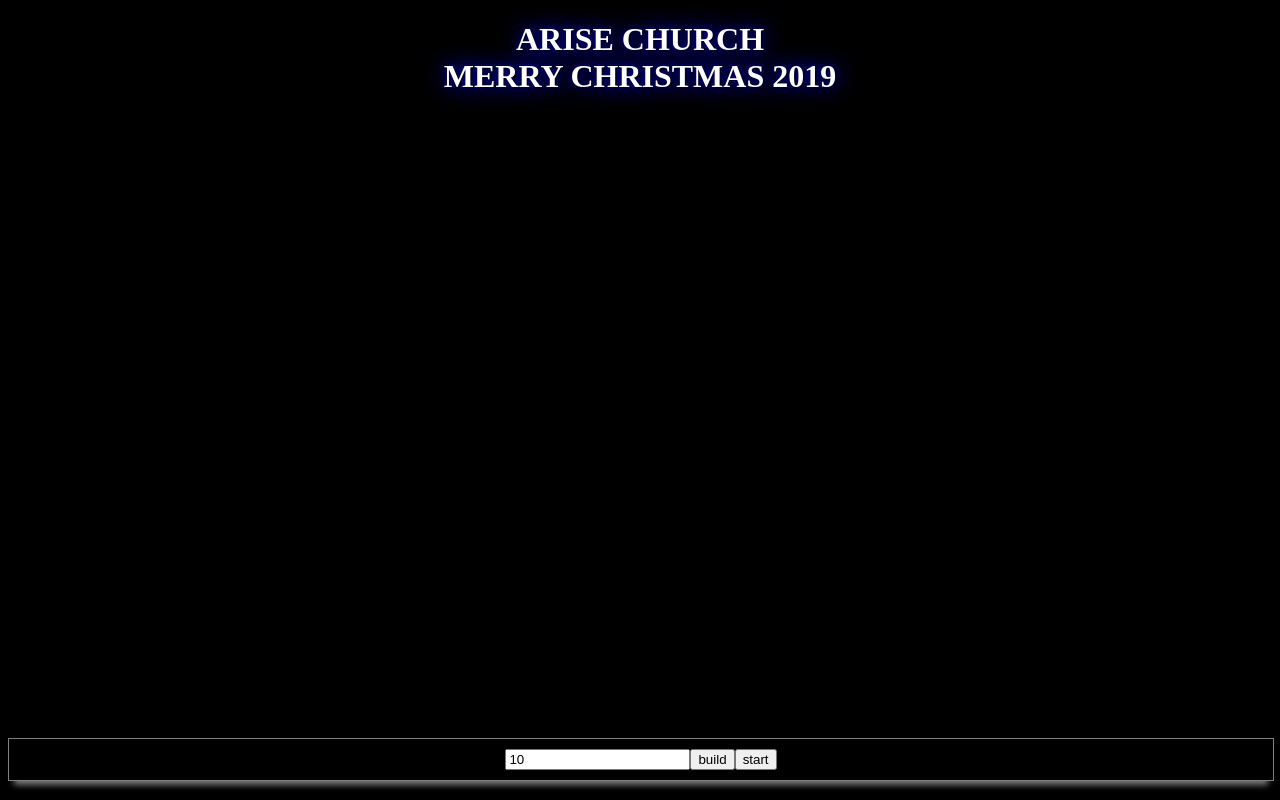
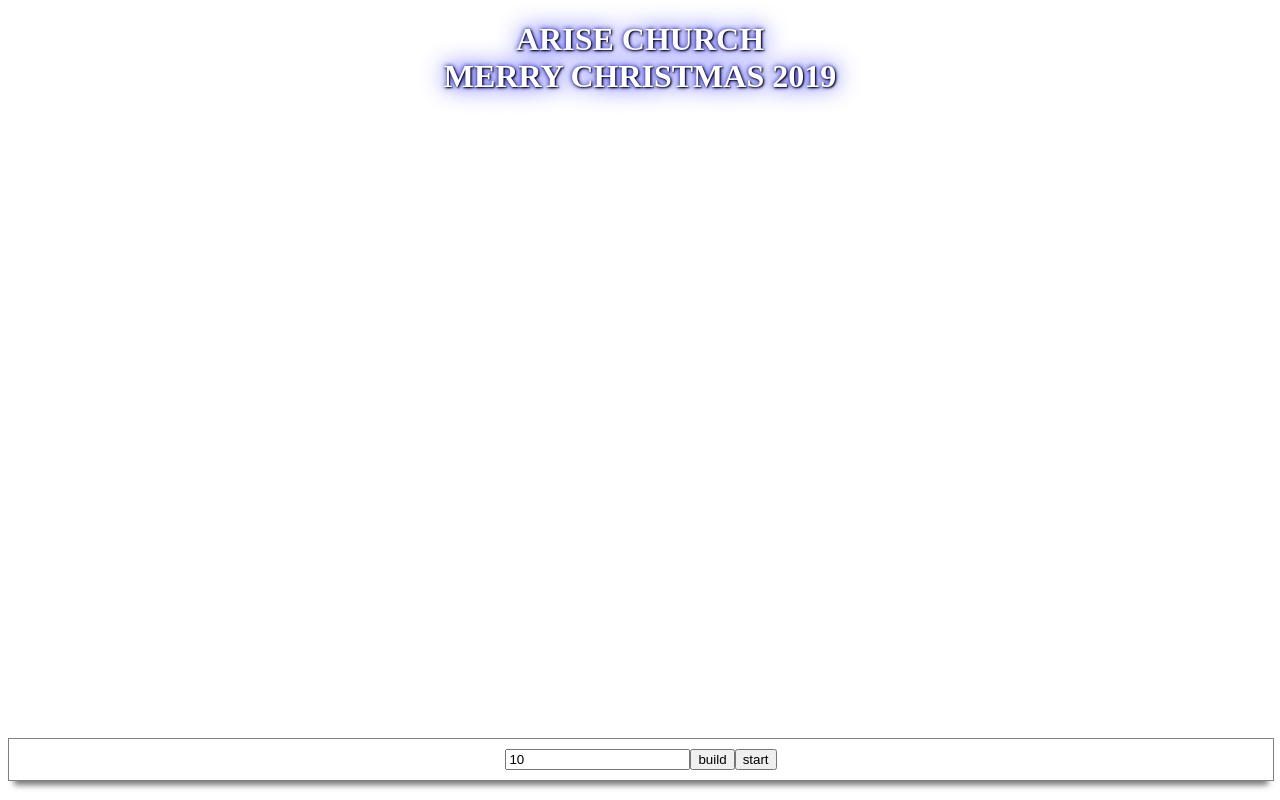
Before and after one commit to nathanvo83/arise-event-team, a React (Create React App) app: page / in a window 1280 px wide. Built offline with nearby package versions, Linux system fonts and the light colour scheme.

Commit message:
update bg

```diff
--- a/src/asset/style.css
+++ b/src/asset/style.css
@@ -1,6 +1,6 @@
 body {
   /* background-color: rosybrown; */
-  background-color: #000000;
+  /* background-color: #000000; */
 }
 
 .parent {
```
